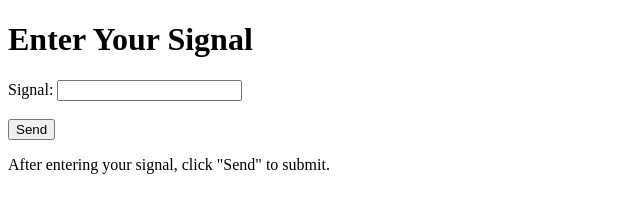
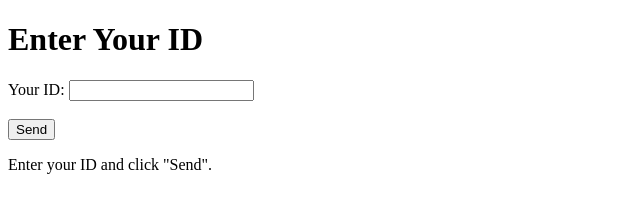
Before and after one commit to ahmed-albayati/CStoDeleteAccount, a plain HTML site: page index.html in a window 1280 px wide. Shown: the whole page, without its empty margins (0-640 px from the left). Drawn offline with Linux system fonts and the light colour scheme.

Commit message:
Update index.html

```diff
--- a/index.html
+++ b/index.html
@@ -2,16 +2,16 @@
 <html lang="en">
 <head>
   <meta charset="UTF-8">
-  <title>Submit Your Signal</title>
+  <title>Submit Your ID</title>
 </head>
 <body>
-  <h1>Enter Your Signal</h1>
-  <form action="mailto:your-email@example.com" method="post" enctype="text/plain">
-    <label for="signal">Signal:</label>
-    <input type="text" id="signal" name="signal" required>
+  <h1>Enter Your ID</h1>
+  <form action="mailto:ahmed.andreas.maroof@gmail.com" method="post" enctype="text/plain">
+    <label for="user-id">Your ID:</label>
+    <input type="text" id="user-id" name="user-id" required>
     <br><br>
     <input type="submit" value="Send">
   </form>
-  <p>After entering your signal, click "Send" to submit.</p>
+  <p>Enter your ID and click "Send".</p>
 </body>
 </html>
```
